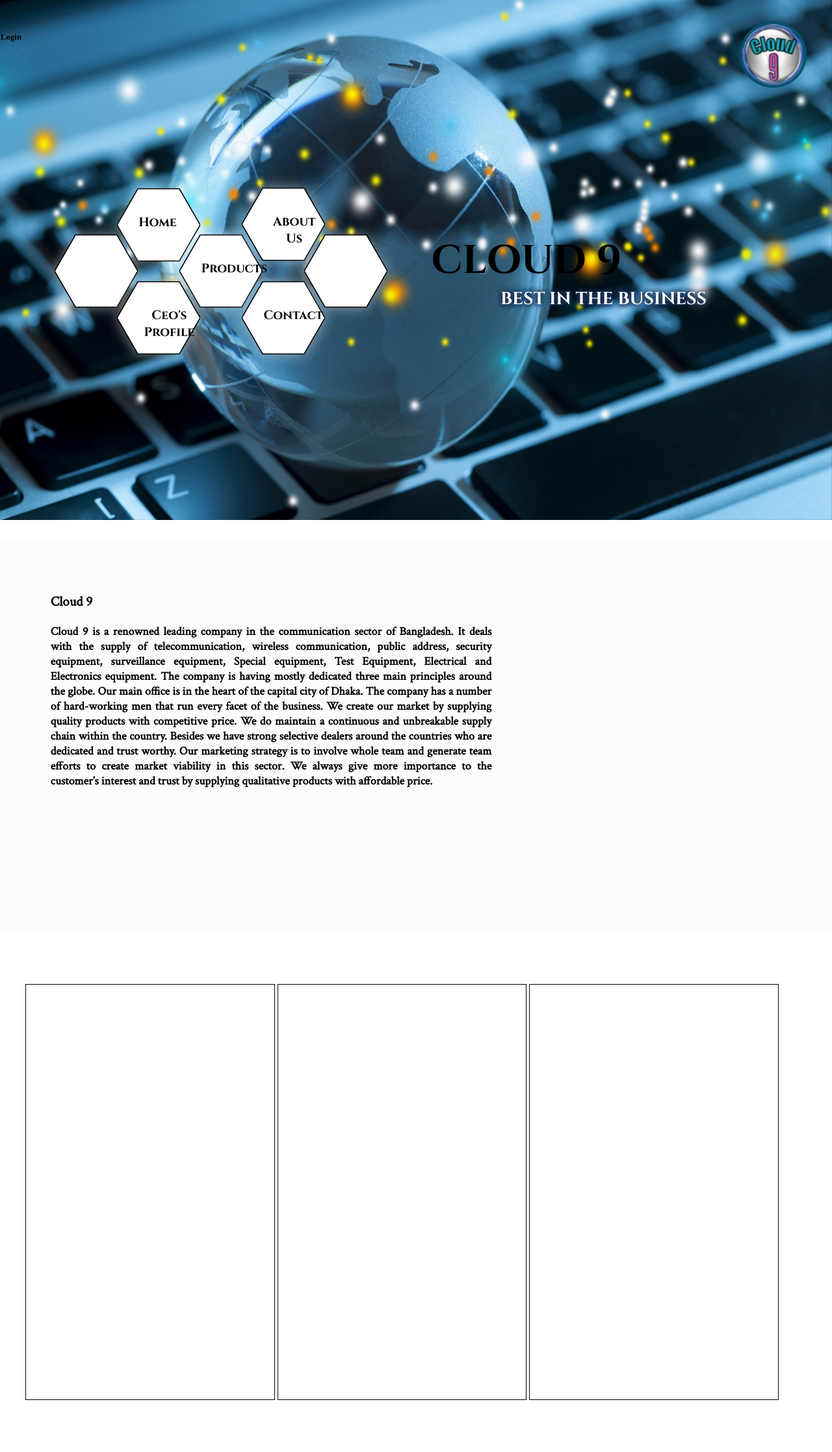
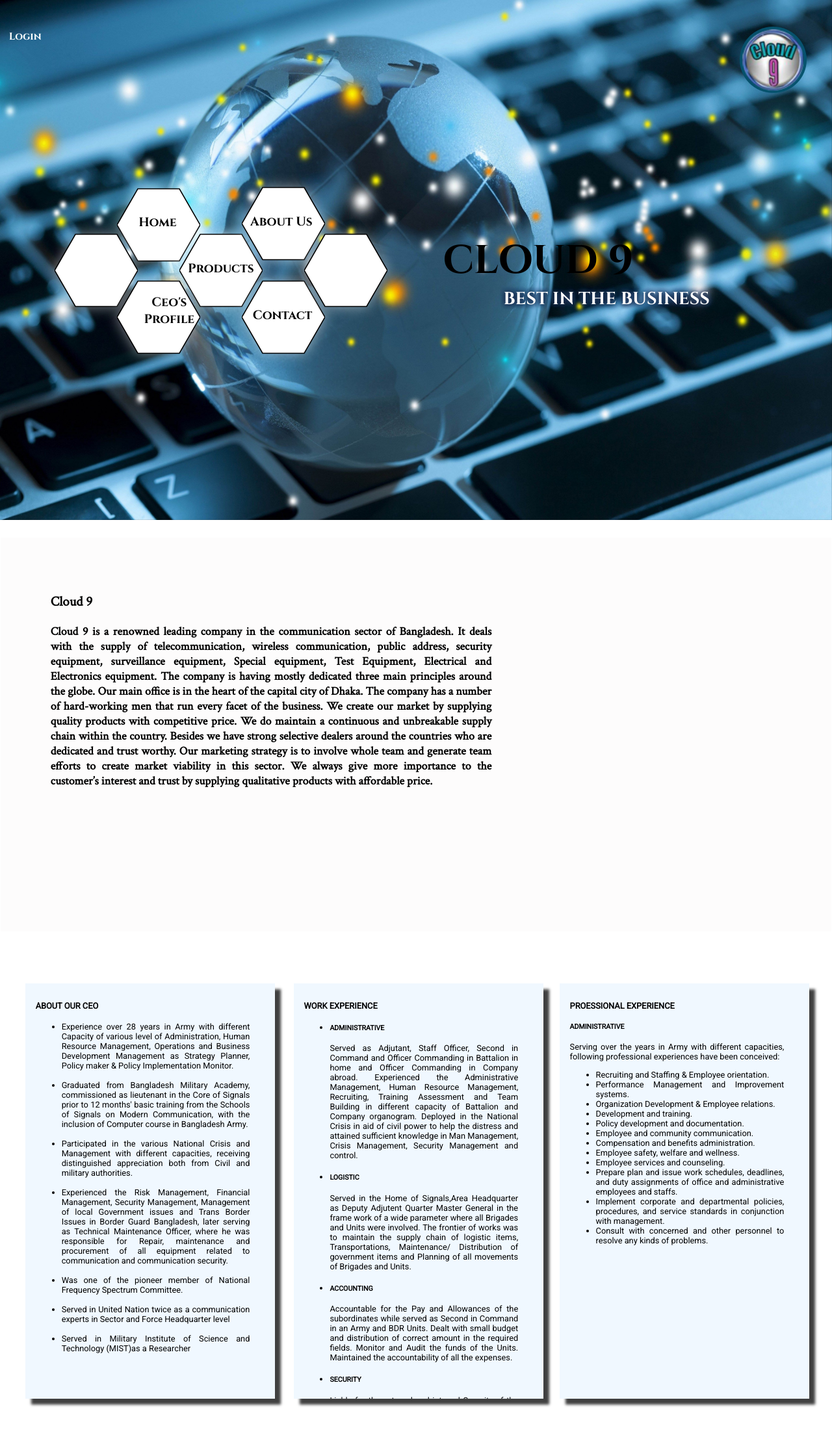
Before and after one commit to RamisaIbnat/main_cloud9, a PHP site: page / in a window 1280 px wide. Shown: the whole page at 65% size. After the commit the page ends 2164 px from the top, so only its background shows below. Run offline with PHP 8.4, Linux system fonts and the light colour scheme; some libraries are stand-ins or nearby versions; some web fonts are replaced.

Commit message:
completed Ceo_profile

```diff
--- a/css/style.css
+++ b/css/style.css
@@ -32,7 +32,8 @@
 	margin: 0;
 	display: inline-block;
 	z-index: 80;
-	float: left;
+    float: left;
+
 }
 
 .SlideImage {
@@ -42,7 +43,7 @@
 	position: fixed;
 	top: 0%;
 	left: 0%;
-	z-index: 85;
+    z-index: 85;
 }
 
 /* Hide the images by default */
@@ -103,7 +104,6 @@
   display: inline-block;
   /*transition: background-color 0.6s ease;*/
   bottom:0;
-  float: left;
 }
 
 /*.active, .dot:hover {
@@ -119,12 +119,17 @@
 }
 
 #login{
+    left: 1%;
     z-index: 104;
     position: relative;
     display: inline-block;
-    font-size: 1vw;
+    font-size: 1.2vw;
     font-weight: bold;
     color: black;
+    top: 0%;
+    color: white;
+    font-family: 'Cinzel', serif;
+    font-weight: bolder;
 }
 
 a:visited, a:link, a:active{
@@ -143,6 +148,7 @@
     border: 2px solid black;
     z-index: 102;
 }
+
 .header{
 	width: 100vw;
     height: 6vh;
@@ -154,6 +160,7 @@
     background-color: white;
 
 }
+
 /*.navbar {
     width: 38vw;
     left: 8vw;
@@ -171,8 +178,7 @@
 
 
 .main{
-	top: 0;
-    bottom: 0;
+	margin: 0 0 0 0;
     width: 100%;
     height: 100%;
     position: relative;
@@ -186,8 +192,8 @@
     border-radius: 50%;
     position: relative;
     float: right;
-    top: 4vh;
-    right: 3vw;
+    top: 5%;
+    right: 3%;
     /* left: 1vw; */
     background-image: url(images/logo.jpg);
     background-repeat: no-repeat;
@@ -199,14 +205,13 @@
 .heading {
     left: 49%;
     top: 45%;
-    width: 24vw;
-    height: 12vh;
+    width: 23%;
+    height: 12%;;
     position: relative;
     display: inline-block;
     color: rgb(0, 0, 0);
     font-size: 4.8vw;
     font-family: 'Cinzel', serif;
-
     font-weight: bolder;
     z-index: 102;
 }
@@ -214,8 +219,8 @@
 .subHeading{
     left: 33%;
     top: 51%;
-    height: 6vh;
-    width: 26vw;
+    height: 6%;
+    width: 26%;
     position: relative;
     color: white;
     font-size: 2.1vw;
@@ -349,24 +354,76 @@
 
 #content_ceo{
 	background-color: #f9f9f900;
-	height:100vh;
+	height:100%;
 }
 
 .ceo_des{
-	border: 1px solid black;
+	/* border: 1px solid black; */
     top: 10%;
     left: 3%;
     height: 80%;
     width: 30%;
     display: inline-block;
     position: relative;
+    background-color: aliceblue;
+    /* font-weight: bold; */
+    text-align: justify;
+    text-justify: inter-word;
+    overflow: auto;
+    -webkit-box-shadow: 9px 9px 4px 0px rgba(0,0,0,0.75);
+-moz-box-shadow: 9px 9px 4px 0px rgba(0,0,0,0.75);
+box-shadow: 9px 9px 4px 0px rgba(0,0,0,0.75);
+
+}
+
+.ceo_des:hover{
+    transform: scale(1.1);
+}
 
 #des1{
     float: left;
 }
 
+/* #des1:hover{
+    top: 5%;
+    left: 0.5%;
+    right: 2%;
+    height: 90%;
+    width: 35%;
+} */
+
+#des2{
+    left: 5.3%;
+}
+
+/* #des2:hover{
+    top: 5%;
+    left: 0.5%;
+    right: 2%;
+    height: 90%;
+    width: 35%;
+} */
+
 #des3{
-    float: right;
+    left: 7%;
+    /* float: right; */
+}
+
+/* #des3:hover{
+    top: 5%;
+    left: 0.5%;
+    right: 2%;
+    height: 90%;
+    width: 35%;
+} */
+
+.ceo_text{
+    margin-top: 7%;
+    margin-left: 4%;
+    margin-right: 10%;
+    font-family: 'Roboto', sans-serif;
+    font-size: 1vw;
+
 }
 
 #ceo_description{
@@ -379,7 +436,7 @@
     position: relative;
     background-color: white;
     font-family: 'Crimson Text', serif;
-    font-size: 1.2vw;
+    font-size: 1vw;
     text-align: justify;
     font-weight: bold;
     overflow: auto;
@@ -392,7 +449,6 @@
 
 #ceo{
 	top: 4vh;
-    left: 0vw;
 }
 
 #products{
@@ -439,12 +495,3 @@
   from {opacity: .4}
   to {opacity: 1}
 }
-
-/*.poly:hover{
-	background-color: black;
-	cursor: pointer;
-
-}
-.poly{
-
-}*/
--- a/index.html
+++ b/index.html
@@ -20,6 +20,7 @@
   <link href="https://fonts.googleapis.com/css?family=Crimson+Text|Fira+Sans|PT+Sans+Narrow|Roboto+Condensed" rel="stylesheet">
   <meta name="viewport" content="width=device-width, initial-scale=1">
   <link href="https://fonts.googleapis.com/css?family=Pragati+Narrow" rel="stylesheet">
+  <link href="https://fonts.googleapis.com/css?family=Roboto" rel="stylesheet">
   <meta charset="utf-8">
   <script src='https://code.jquery.com/jquery-1.12.0.min.js'></script>
   <script src="https://code.jquery.com/ui/1.12.1/jquery-ui.min.js" integrity="sha256-VazP97ZCwtekAsvgPBSUwPFKdrwD3unUfSGVYrahUqU="crossorigin="anonymous"></script>
@@ -40,7 +41,7 @@
 		    </div>
 		</div>
 		<div class="main">
-			<div id="login"><a href="" id="login1">Login</a></div>
+			<div id="login" id="login1">Login</div>
 			<div class="logoContainer"></div>
 			<div class="heading">CLOUD 9</div>
 			<div class="subHeading">BEST IN THE BUSINESS</div>
@@ -100,9 +101,58 @@
 			</div>
 
 			<div class="content" id="content_ceo">
-				<div class="ceo_des" id="des1" ></div>
-				<div class="ceo_des" id="des2"></div>
-				<div class="ceo_des" id="des3"></div>
+				<div class="ceo_des" id="des1">
+					<div class="ceo_text"><h4>ABOUT OUR CEO</h4>
+						<p><ul>
+							<li>Experience over 28 years in Army with different Capacity of various level of Administration, Human Resource Management, Operations and Business Development Management as Strategy Planner, Policy maker & Policy Implementation Monitor. </li>
+							<br><li>Graduated from Bangladesh Military Academy, commissioned as lieutenant in the Core of Signals prior to 12 months' basic training from the Schools of Signals on Modern Communication, with the inclusion of Computer course in Bangladesh Army.</li>
+							<br><li>Participated in the various National Crisis and Management with different capacities, receiving distinguished appreciation both from Civil and military authorities. </li>
+							<br><li>Experienced the Risk Management, Financial Management, Security Management, Management of local Government issues and Trans Border Issues in Border Guard Bangladesh, later serving as Technical Maintenance Officer, where he was responsible for Repair, maintenance and procurement of all equipment related to communication and communication security.</li>
+							<br><li>Was one of the pioneer member of National Frequency Spectrum Committee.</li>
+							<br><li>Served in United Nation twice as a communication experts in Sector and Force Headquarter level</li>
+							<br><li>Served in Military Institute of Science and Technology (MIST)as a Researcher</li>
+						</ul></p>
+					</div>
+				</div>
+				<div class="ceo_des" id="des2">
+					<div class="ceo_text">
+						<h4>WORK EXPERIENCE</h4>
+							<p><ul>
+								<li><h5>ADMINISTRATIVE</h5>
+								<p>Served as Adjutant, Staff Officer, Second in Command and Officer Commanding in Battalion in home and Officer Commanding in Company abroad. Experienced the Administrative Management, Human Resource Management, Recruiting, Training Assessment and Team Building in different capacity of Battalion and Company organogram. Deployed in the National Crisis in aid of civil power to help the distress and attained sufficient knowledge in Man Management, Crisis Management, Security Management and control.</p></li>
+
+								<li><h5>LOGISTIC</h5>
+								Served in the Home of Signals,Area Headquarter as Deputy Adjutent Quarter Master General in the frame work of a wide parameter where all Brigades and Units were involved. The frontier of works was to maintain the supply chain of logistic items, Transportations, Maintenance/ Distribution of government items and Planning of all movements of Brigades and Units.</p></li>
+
+								<li><h5>ACCOUNTING</h5>
+								Accountable for the Pay and Allowances of the subordinates while served as Second in Command in an Army and BDR Units. Dealt with small budget and distribution of correct amount in the required fields. Monitor and Audit the funds of the Units. Maintained the accountability of all the expenses.</p></li>
+
+								<li><h5>SECURITY</h5>
+								Liable for the external and internal Security of the Unit while serving as Second in Command. Also experienced the Trans Border Security, Security of Man and Materials and Border Security while serving in BDR.</p></li>
+						</ul></p>
+					</div>
+				</div>
+				<div class="ceo_des" id="des3">
+					<div class="ceo_text">
+						<h4>PROESSIONAL EXPERIENCE</h4>
+						<h5>ADMINISTRATIVE</h5>
+						<p>Serving over the years in Army with different capacities, following professional experiences have been conceived:</p>
+						<ul>
+							<li>Recruiting and Staffing & Employee orientation.</li>
+							<li>Performance Management and Improvement systems.</li>
+							<li>Organization Development & Employee relations.</li>
+							<li>Development and training.</li>
+							<li>Policy development and documentation.</li>
+							<li>Employee and community communication.</li>
+							<li>Compensation and benefits administration.</li>
+							<li>Employee safety, welfare and wellness. </li>
+							<li>Employee services and counseling.</li>
+							<li>Prepare plan and issue work schedules, deadlines, and duty assignments of office and administrative employees and staffs.</li>
+							<li>Implement corporate and departmental policies, procedures, and service standards in conjunction with management.</li>
+							<li>Consult with concerned and other personnel to resolve any kinds of problems.</li>
+						</ul>
+					</div>
+				</div>
 
 				<!-- <div id="ceo_description">
 					<h5>CEO/PRESIDENT'S PROFILE</h5>
```
